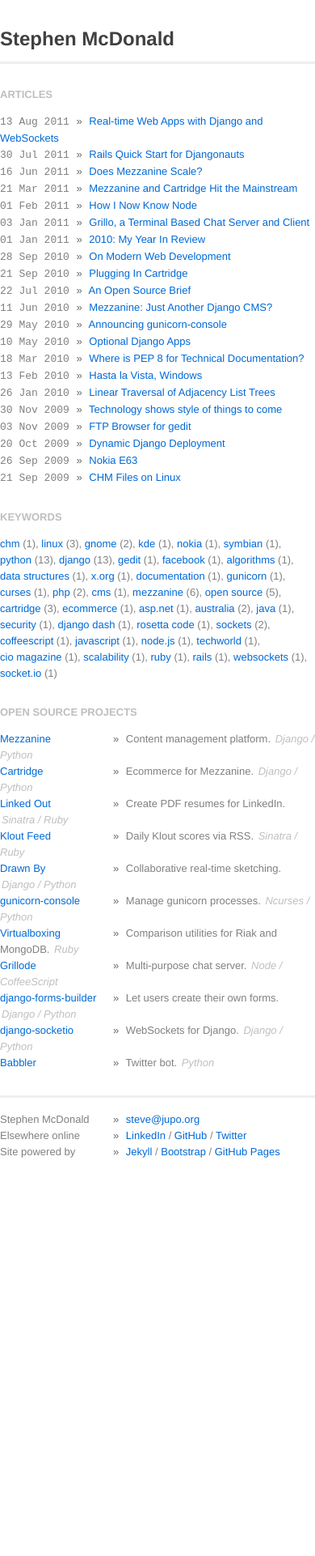
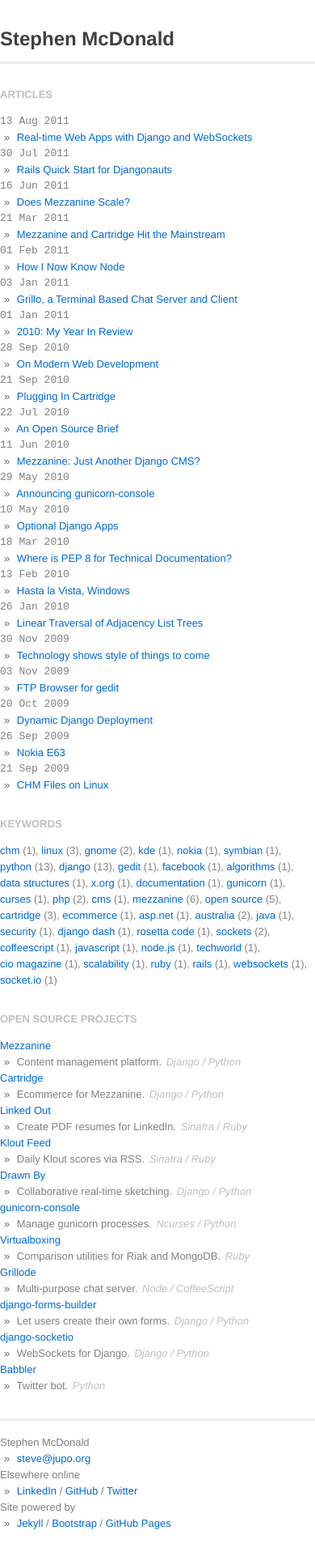
Before and after one commit to xli1224/stephenmcd.github.com, a Jekyll site: the page built from index.html, in a window 390 px wide. Shown: the whole page at 81% size. Built offline with Jekyll 4.4.1, drawn with Linux system fonts in a browser that asks for light colours; before the commit the page ends 1463 px from its top, so only the background shows below that.

Commit message:
Wrap index dates/titles for mobile devices.

```diff
--- a/static/css/style.css
+++ b/static/css/style.css
@@ -32,4 +32,5 @@
 @media all and (max-width: 640px) {
   .container {width:auto;}
   .bar {display:none;}
+  .title, .date {display:block; float:none;}
 }
```
